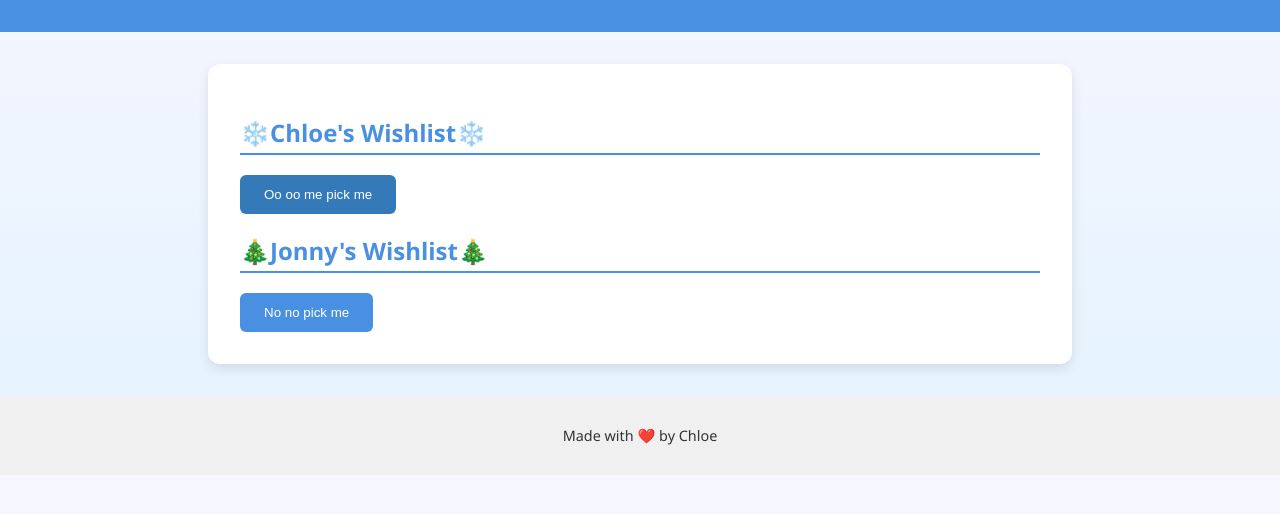
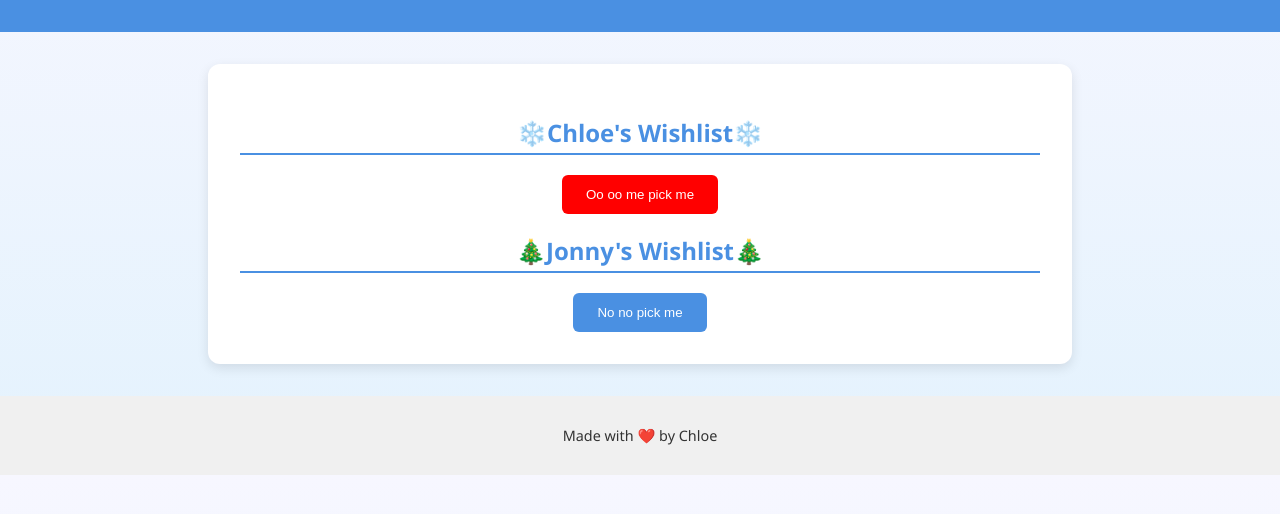
Before and after one commit to cwinkler85/christmas.github.io, a plain HTML site: page index.html in a window 1280 px wide. In both pictures the pointer is over the button "Oo oo me pick me". Shown: the part 118-632 px from the top of the page. Drawn offline with Linux system fonts and the light colour scheme.

Commit message:
Update style.css

```diff
--- a/style.css
+++ b/style.css
@@ -27,7 +27,9 @@ h2 {
   border-bottom: 2px solid #4a90e2;
   padding-bottom: 0.25rem;
 }
-
+section {
+  text-align: center;
+}
 button {
   background-color: #4a90e2;
   color: white;
@@ -39,7 +41,7 @@ button {
 }
 
 button:hover {
-  background-color: #357ab8;
+  background-color: #FF0000;
 }
 
 footer {
```
